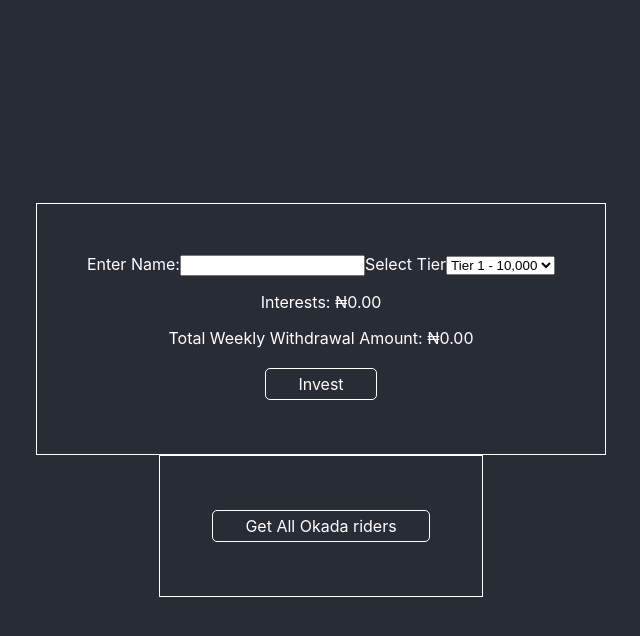
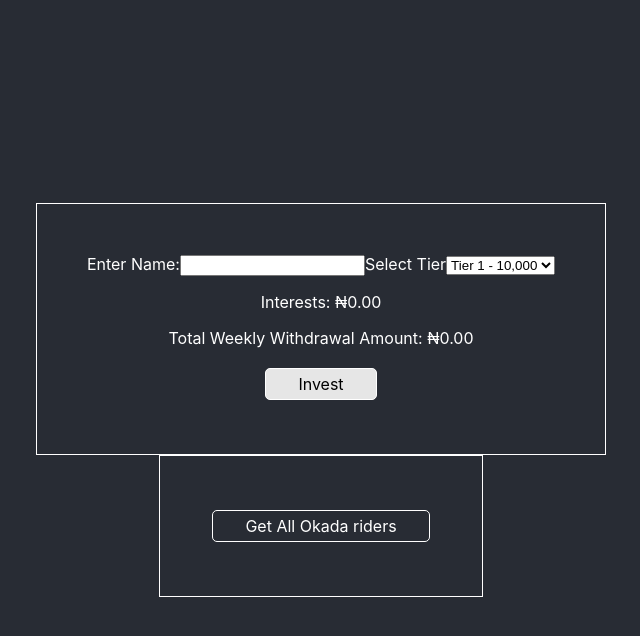
Before and after one commit to samsonosiomwan/samson-osiomwan-web3bridge-test, a React (Create React App) app: page / in a window 1280 px wide. In both pictures the pointer is over the element "Invest". Shown: the top 636 px of the page, without its empty margins (319-959 px from the left). Built offline with nearby package versions, Linux system fonts and the light colour scheme.

Commit message:
added hover

```diff
--- a/src/App.css
+++ b/src/App.css
@@ -34,6 +34,11 @@
   cursor: pointer;
   border-radius: 5px;
   border: 1px solid white
+
+}
+.button:hover {
+  background-color: #e6e6e6;
+  color: black;
 }
 
 .form-container {
```
